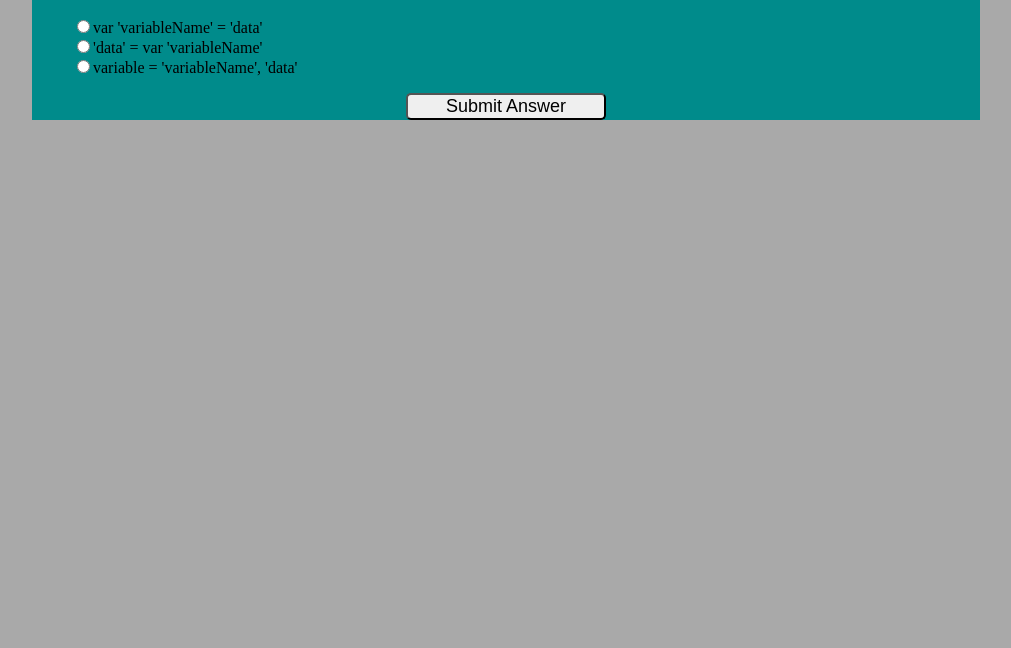
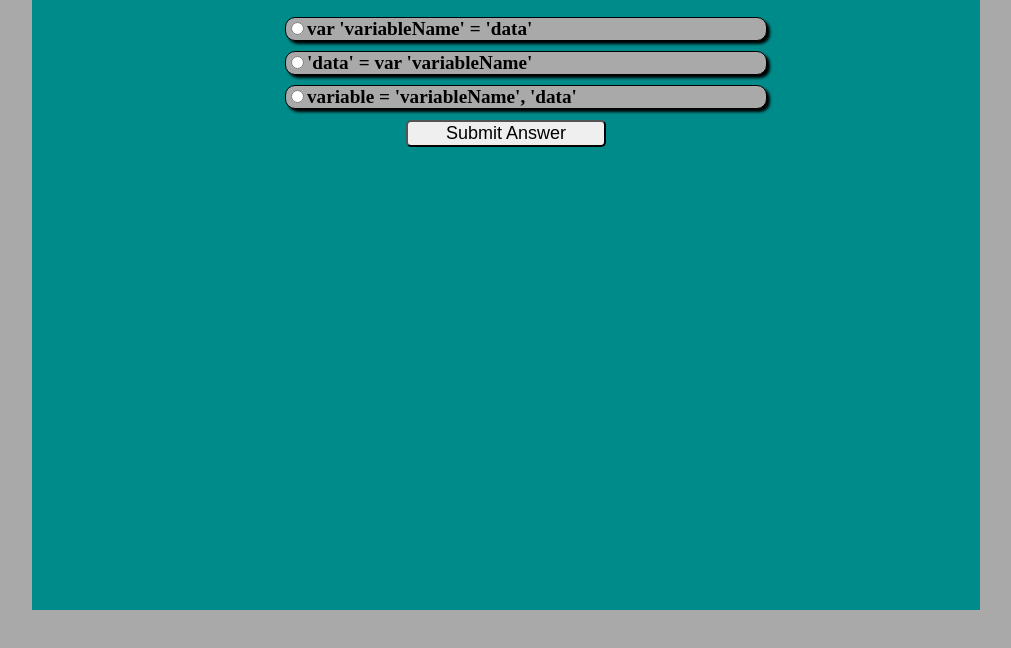
Before and after one commit to edwardfrary/javascript-quiz, a plain HTML site: page index.html in a window 1280 px wide. Shown: the part 110-758 px from the top of the page, without its empty margins (134-1145 px from the left). Drawn offline with Linux system fonts and the light colour scheme.

Commit message:
Update style.css

```diff
--- a/assets/css/style.css
+++ b/assets/css/style.css
@@ -13,6 +13,7 @@ header h1 {
 main {
     background-color:darkcyan;
     width: 75%;
+    height: 640px;
     margin-left: 12.5%;
 }
 
@@ -23,6 +24,8 @@ main {
 .btn-input {
     display: flex;
     justify-content:center;
+    position:relative;
+    bottom: 5px;
 }
 
 #submit-answer {
@@ -33,4 +36,13 @@ main {
 
 li {
     list-style:none;
+    margin: 10px auto;
+    width: 25em;
+    border-style:solid;
+    border-width:1px;
+    border-radius: 10px;
+    font-weight:bold;
+    font-size:larger;
+    background-color:darkgrey;
+    box-shadow: 3px 3px 3px black;
 }
```
